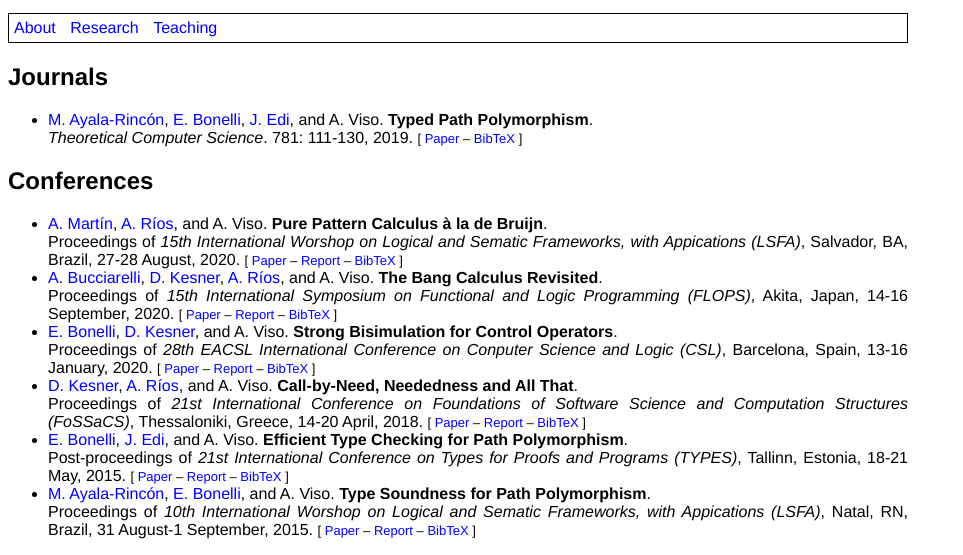
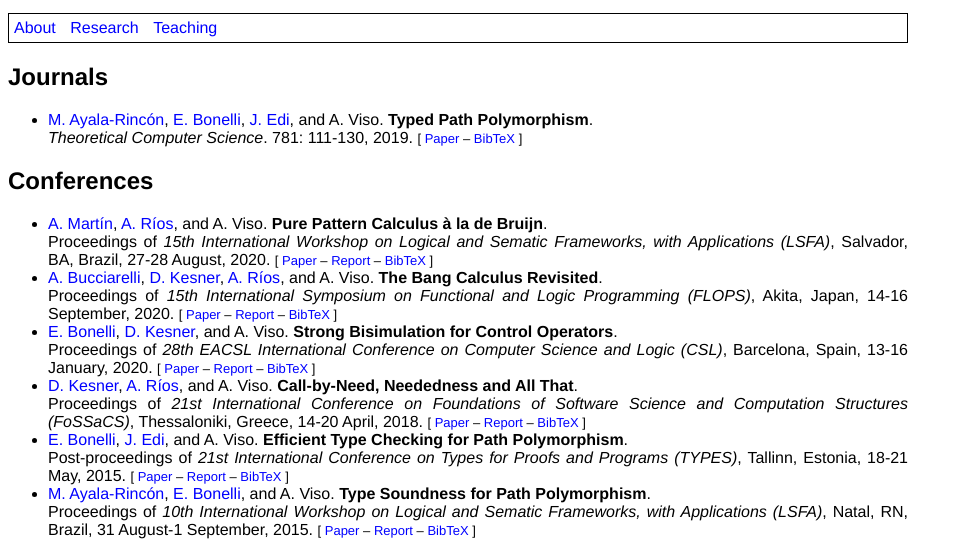
Before and after one commit to firuzz/firuzz.github.io, a plain HTML site: page index.html in a window 1280 px wide. Both pictures are taken after a click on the item "Research". Shown: the part 213-768 px from the top of the page, without its empty margins (0-963 px from the left). Drawn offline with Linux system fonts and the light colour scheme.

Commit message:
Minor fixes

```diff
--- a/index.html
+++ b/index.html
@@ -133,7 +133,7 @@ function toggle(id)
 <ul>
   <li>
     <span class="author">{AM}</span>, <span class="author">{ANR}</span>, and <span class="author">{AEV}</span>. <span class="title">Pure Pattern Calculus à la de Bruijn</span>.<br/>
-    Proceedings of <span class="conference">15th International Worshop on Logical and Sematic Frameworks, with Appications (LSFA)</span>, Salvador, BA, Brazil, 27-28 August, 2020.
+    Proceedings of <span class="conference">15th International Workshop on Logical and Sematic Frameworks, with Applications (LSFA)</span>, Salvador, BA, Brazil, 27-28 August, 2020.
     <span class="footnote">[ <a href="https://doi.org/10.1016/j.entcs.2020.08.006" target="_blank">Paper</a> &ndash; <a href="https://arxiv.org/abs/2006.07674" target="_blank">Report</a> &ndash; <a href="javascript:toggle('bibtex-lsfa2020')">BibTeX</a> ]</span>
     <pre id="bibtex-lsfa2020" class="bibtex">
 @inproceedings{MartinRV20,
@@ -180,7 +180,7 @@ function toggle(id)
   </li>
   <li>
     <span class="author">{EAB}</span>, <span class="author">{DK}</span>, and <span class="author">{AEV}</span>. <span class="title">Strong Bisimulation for Control Operators</span>.<br/>
-    Proceedings of <span class="conference">28th EACSL International Conference on Conputer Science and Logic (CSL)</span>, Barcelona, Spain, 13-16 January, 2020.
+    Proceedings of <span class="conference">28th EACSL International Conference on Computer Science and Logic (CSL)</span>, Barcelona, Spain, 13-16 January, 2020.
     <span class="footnote">[ <a href="https://doi.org/10.4230/LIPIcs.CSL.2020.4" target="_blank">Paper</a> &ndash; <a href="https://arxiv.org/abs/1906.09370" target="_blank">Report</a> &ndash; <a href="javascript:toggle('bibtex-csl2020')">BibTeX</a> ]</span>
     <pre id="bibtex-csl2020" class="bibtex">
 @inproceedings{BonelliKV20,
@@ -250,7 +250,7 @@ function toggle(id)
   </li>
   <li>
     <span class="author">{MAR}</span>, <span class="author">{EAB}</span>, and <span class="author">{AEV}</span>. <span class="title">Type Soundness for Path Polymorphism</span>.<br/>
-    Proceedings of <span class="conference">10th International Worshop on Logical and Sematic Frameworks, with Appications (LSFA)</span>, Natal, RN, Brazil, 31 August-1 September, 2015.
+    Proceedings of <span class="conference">10th International Workshop on Logical and Sematic Frameworks, with Applications (LSFA)</span>, Natal, RN, Brazil, 31 August-1 September, 2015.
     <span class="footnote">[ <a href="https://doi.org/10.1016/j.entcs.2016.06.015" target="_blank">Paper</a> &ndash; <a href="https://arxiv.org/abs/1601.03271" target="_blank">Report</a> &ndash; <a href="javascript:toggle('bibtex-lsfa2015')">BibTeX</a> ]</span>
     <pre id="bibtex-lsfa2015" class="bibtex">
 @inproceedings{Ayala-RinconBV15,
@@ -283,7 +283,8 @@ function toggle(id)
     <pre id="bibtex-thesis2020" class="bibtex">
 @phdthesis{Viso20,
   author    = {Andr{\'{e}}s Viso},
-  title     = {Un estudio sem{\'{a}}ntico sobre extensiones avanzadas del $\lambda$-c{\'{a}}lculo: patrones y operadores de control},
+  title     = {Un estudio sem{\'{a}}ntico sobre extensiones avanzadas del
+               $\lambda$-c{\'{a}}lculo: patrones y operadores de control},
   school    = {Universidad de Buenos Aires},
   year      = {2020},
   month     = {7}
@@ -296,7 +297,8 @@ function toggle(id)
     <pre id="bibtex-thesis2010" class="bibtex">
 @mastersthesis{Viso10,
   author    = {Andr{\'{e}}s Viso},
-  title     = {Sistemas de tipos para $\lambda$-c{\'{a}}lculo y L{\'{o}}gica Combinatoria},
+  title     = {Sistemas de tipos para $\lambda$-c{\'{a}}lculo y L{\'{o}}gica
+               Combinatoria},
   school    = {Universidad de Buenos Aires},
   year      = {2010},
   month     = {2}
```
